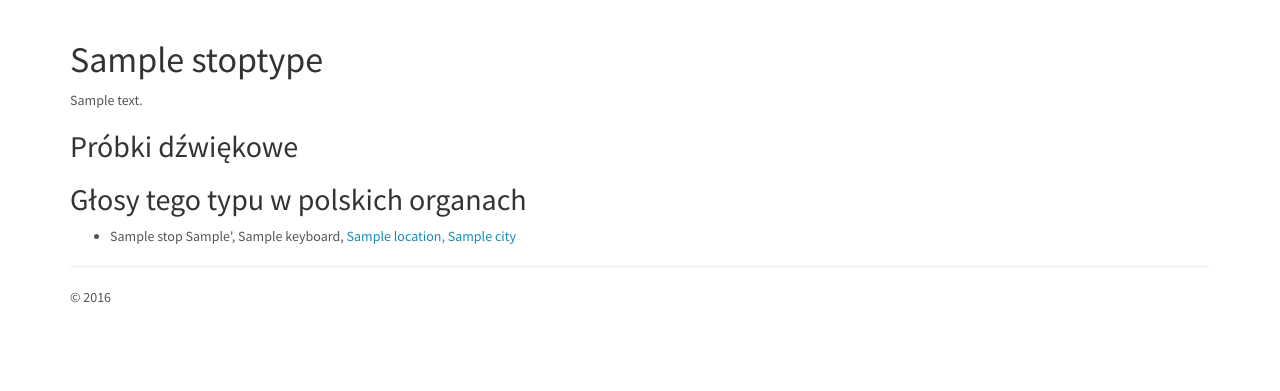
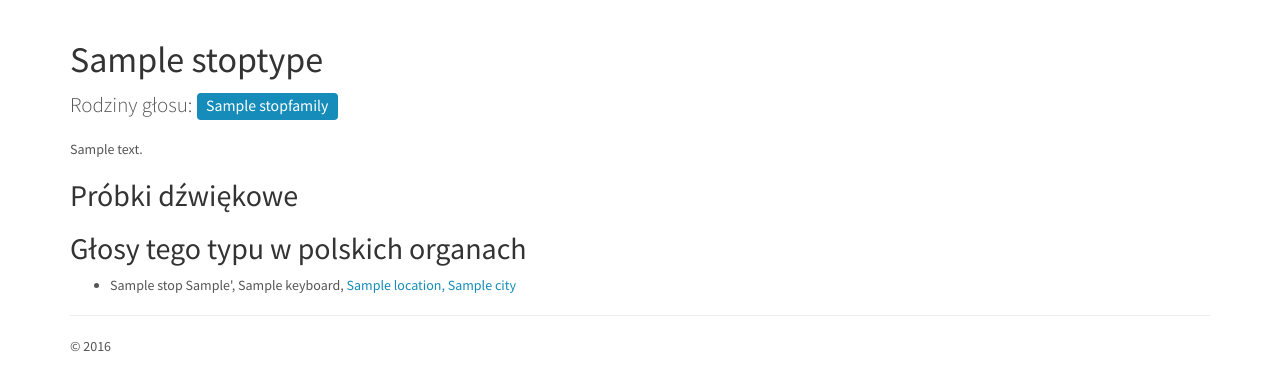
Before and after one commit to pawel-szajna/organ, a Django app: page /stop/1 in a window 1280 px wide. Shown: the part 54-445 px from the top of the page. Run offline with Django 3.2, Linux system fonts and the light colour scheme; tables that the repository leaves empty hold one stand-in row (values such as "Sample post"); some libraries are stand-ins or nearby versions.

Commit message:
stop family listing

```diff
--- a/organdb/urls.py
+++ b/organdb/urls.py
@@ -5,6 +5,7 @@ from . import views
 urlpatterns = [
     url(r'^$', views.index),
     url(r'^browse/', views.browse, name='view-browse'),
+    url(r'^concerts/', views.concerts, name='view-concerts'),
     url(r'^instrument/(?P<instrument_id>[0-9]+)', views.instrument, name='view-instrument'),
     url(r'^stop/(?P<stop_type_id>[0-9]+)', views.stop_type, name='view-stop-type'),
     url(r'^performer/(?P<performer_id>[0-9]+)', views.performer, name='view-performer'),
@@ -12,4 +13,5 @@ urlpatterns = [
     url(r'^region/(?P<region_id>[0-9]+)', views.region, name='view-region'),
     url(r'^work/(?P<work_id>[0-9]+)', views.work, name='view-work'),
     url(r'^builder/(?P<builder_id>[0-9]+)', views.builder, name='view-builder'),
+    url(r'^family/(?P<family_id>[0-9]+)', views.family, name='view-family'),
 ]
--- a/organdb/views.py
+++ b/organdb/views.py
@@ -48,3 +48,12 @@ def work(request, work_id):
 def builder(request, builder_id):
     the_builder = get_object_or_404(Builder, pk=builder_id)
     return render(request, 'builder.html', {'builder': the_builder})
+
+
+def concerts(request):
+    return render(request, 'concerts.html', {})
+
+
+def family(request, family_id):
+    the_family = get_object_or_404(StopFamily, pk=family_id)
+    return render(request, 'family.html', {'family': the_family})
--- a/templates/stop.html
+++ b/templates/stop.html
@@ -5,6 +5,13 @@
 {% include "navigation.html" %}
 
 <h1>{{ stop_type.name }}</h1>
+
+{% for family in stop_type.families.all %}
+{% if forloop.first %}<p class="lead">Rodziny głosu:{% endif %}
+<a class="label label-primary" href="{% url 'view-family' family.pk %}">{{ family.name }}</a>
+{% if forloop.last %}</p>{% endif %}
+{% endfor %}
+
 <p>{{ stop_type.description }}</p>
 
 <h2>Próbki dźwiękowe</h2>
```
